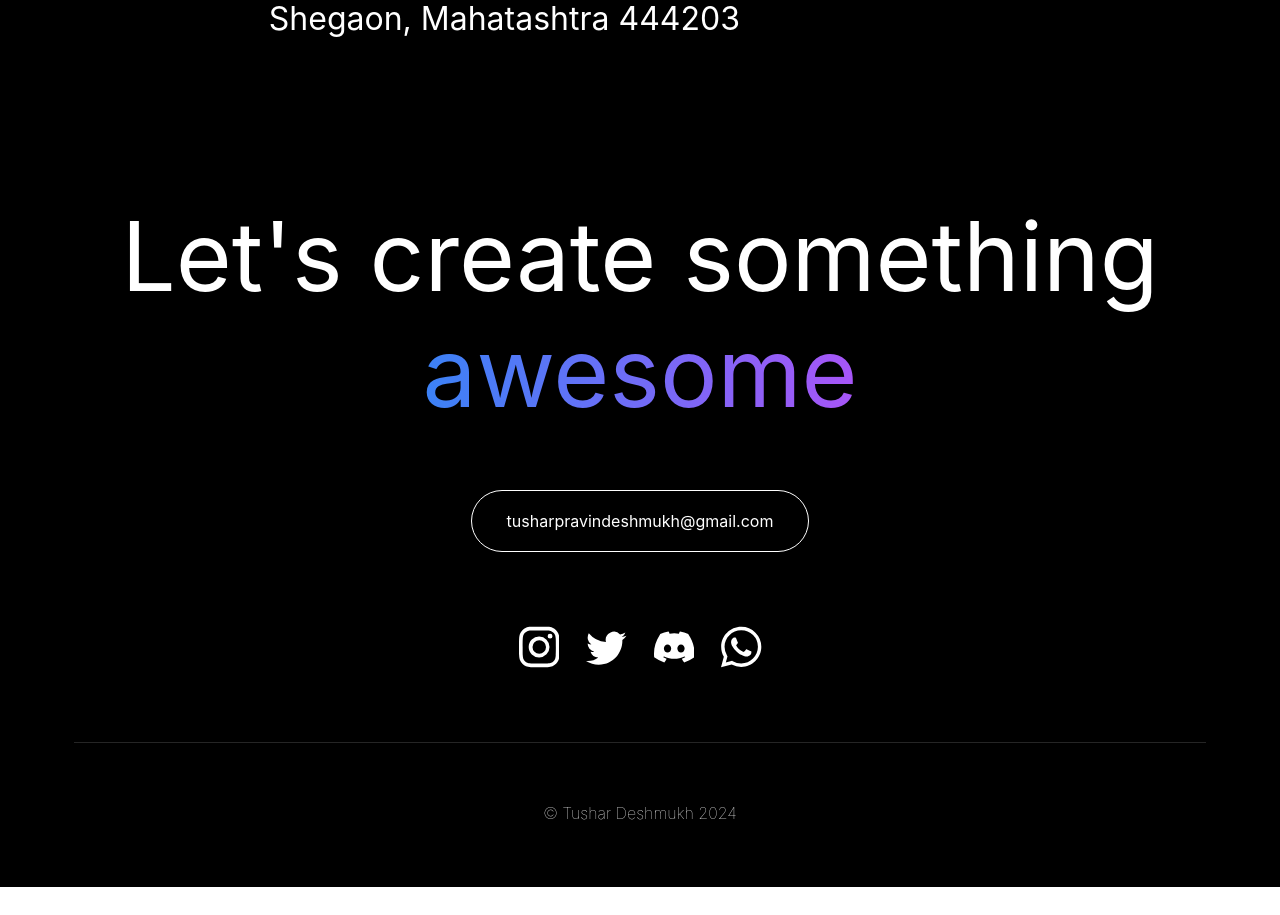
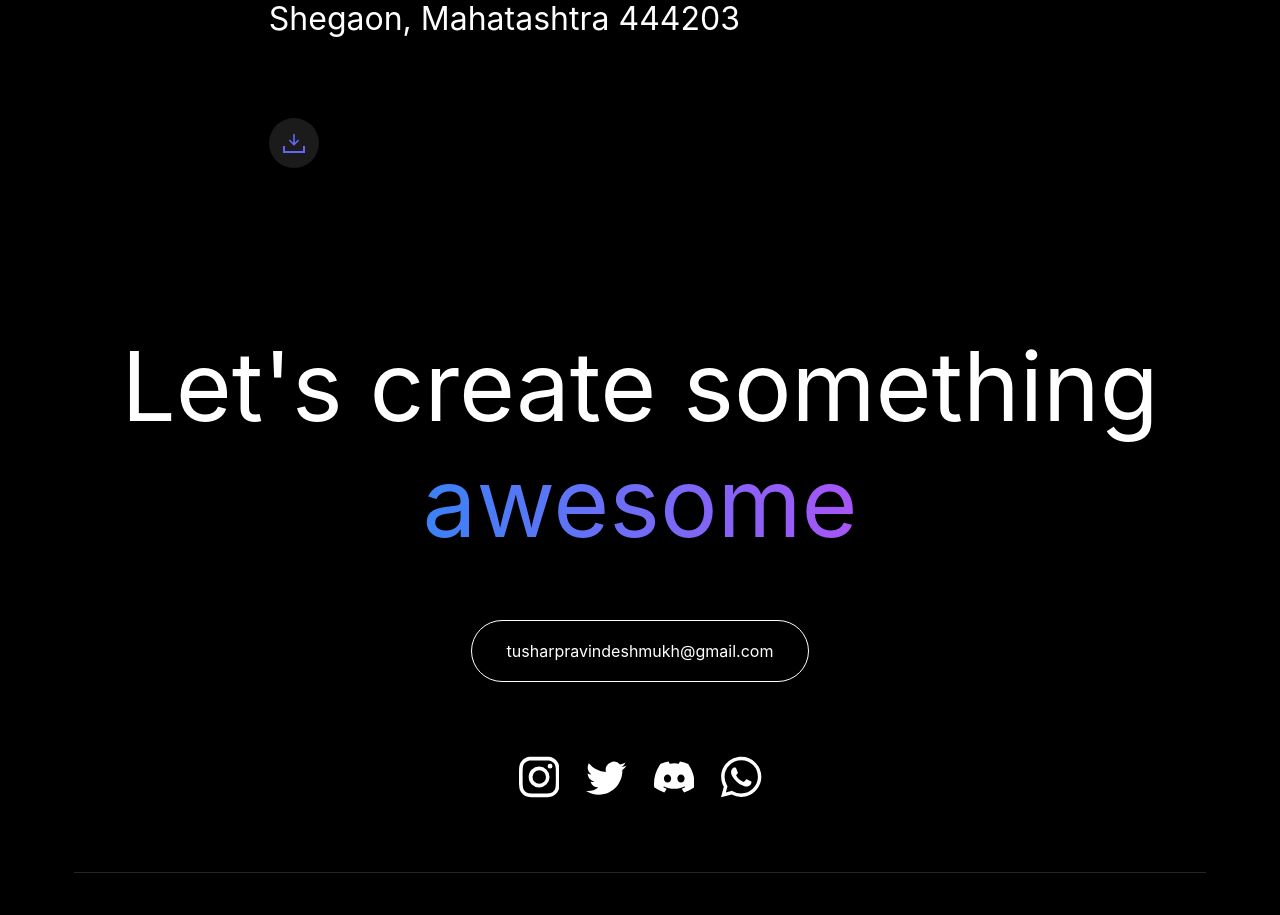
Before and after one commit to tusharpravindeshmukh/react-portfolio, a React (Create React App) app: page /contact in a window 1280 px wide. Shown: the part 945-1860 px from the top of the page. Before the commit the page ends 1832 px from the top, so only its background shows below. Built offline with nearby package versions, Linux system fonts and the light colour scheme.

Commit message:
added_download_button

```diff
--- a/src/App.css
+++ b/src/App.css
@@ -1285,4 +1285,96 @@ a {
   .intro-container {
     width: 350px;
   }
+
 }
+
+
+.Btn {
+  width: 50px;
+  height: 50px;
+  border: none;
+  border-radius: 50%;
+  background-color: rgb(27, 27, 27);
+  display: flex;
+  flex-direction: column;
+  align-items: center;
+  justify-content: center;
+  cursor: pointer;
+  position: relative;
+  transition-duration: .3s;
+  box-shadow: 2px 2px 10px rgba(0, 0, 0, 0.11);
+}
+
+.svgIcon {
+  fill: rgb(99, 102, 241);
+}
+
+.icon2 {
+  width: 18px;
+  height: 5px;
+  border-bottom: 2px solid rgb(99, 102, 241);
+  border-left: 2px solid rgb(99, 102, 241);
+  border-right: 2px solid rgb(99, 102, 241);
+}
+
+.tooltip {
+  position: absolute;
+  right: -165px;
+  opacity: 0;
+  background-color: white;
+  color: black;
+  padding: 5px 10px;
+  border-radius: 5px;
+  display: flex;
+  align-items: center;
+  justify-content: center;
+  transition-duration: .2s;
+  pointer-events: none;
+  letter-spacing: 0.5px;
+}
+
+.tooltip::before {
+  position: absolute;
+  content: "";
+  width: 10px;
+  height: 10px;
+  background-color: white;
+  background-size: 1000%;
+  background-position: center;
+  transform: rotate(45deg);
+  left: -3%;
+  transition-duration: .3s;
+}
+
+.Btn:hover .tooltip {
+  opacity: 1;
+  transition-duration: .3s;
+}
+
+.Btn:hover {
+  background-color: rgb(99, 102, 241);
+  transition-duration: .3s;
+}
+
+.Btn:hover .icon2 {
+  border-bottom: 2px solid rgb(235, 235, 235);
+  border-left: 2px solid rgb(235, 235, 235);
+  border-right: 2px solid rgb(235, 235, 235);
+}
+
+.Btn:hover .svgIcon {
+  fill: rgb(255, 255, 255);
+  animation: slide-in-top 0.6s cubic-bezier(0.250, 0.460, 0.450, 0.940) both;
+}
+
+@keyframes slide-in-top {
+  0% {
+    transform: translateY(-10px);
+    opacity: 0;
+  }
+
+  100% {
+    transform: translateY(0px);
+    opacity: 1;
+  }
+}
--- a/src/Pages/Contact/Contact.js
+++ b/src/Pages/Contact/Contact.js
@@ -35,10 +35,7 @@ function Contact() {
           >
             Contact
           </div>
-          <div
-            className="contact-subtitle"
-            style={{ marginTop: "8px" }}
-          >
+          <div className="contact-subtitle" style={{ marginTop: "8px" }}>
             tusharpravindeshmukh@gmail.com <br />
             +91-9764636574
           </div>
@@ -53,6 +50,25 @@ function Contact() {
             Shegaon, Mahatashtra 444203
           </div>
         </div>
+        <div>
+            <a
+              href="https://drive.google.com/uc?export=download&id=1qKzX5vrr_XtypnYmBOdJJWGlfx5AAI2s"
+              download="tushardeshmukh.pdf"
+            >
+              <button class="Btn">
+                <svg
+                  class="svgIcon"
+                  viewBox="0 0 384 512"
+                  height="1em"
+                  xmlns="http://www.w3.org/2000/svg"
+                >
+                  <path d="M169.4 470.6c12.5 12.5 32.8 12.5 45.3 0l160-160c12.5-12.5 12.5-32.8 0-45.3s-32.8-12.5-45.3 0L224 370.8 224 64c0-17.7-14.3-32-32-32s-32 14.3-32 32l0 306.7L54.6 265.4c-12.5-12.5-32.8-12.5-45.3 0s-12.5 32.8 0 45.3l160 160z"></path>
+                </svg>
+                <span class="icon2"></span>
+                <span class="tooltip">Download Resume</span>
+              </button>
+            </a>
+          </div>
       </div>
     </div>
   );
```
